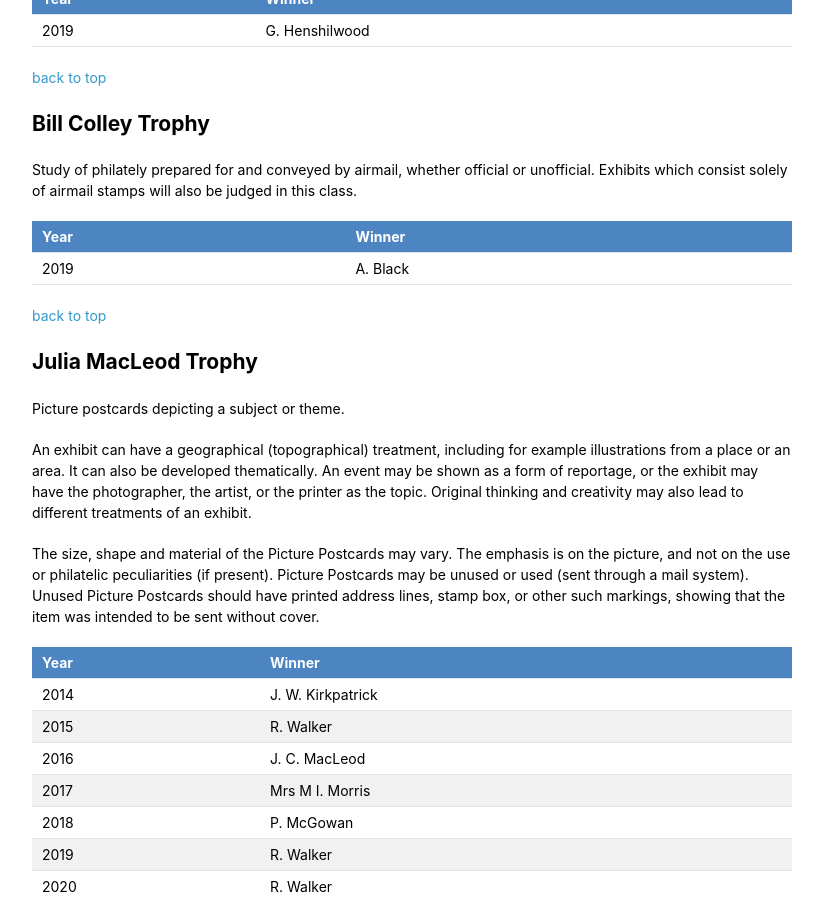
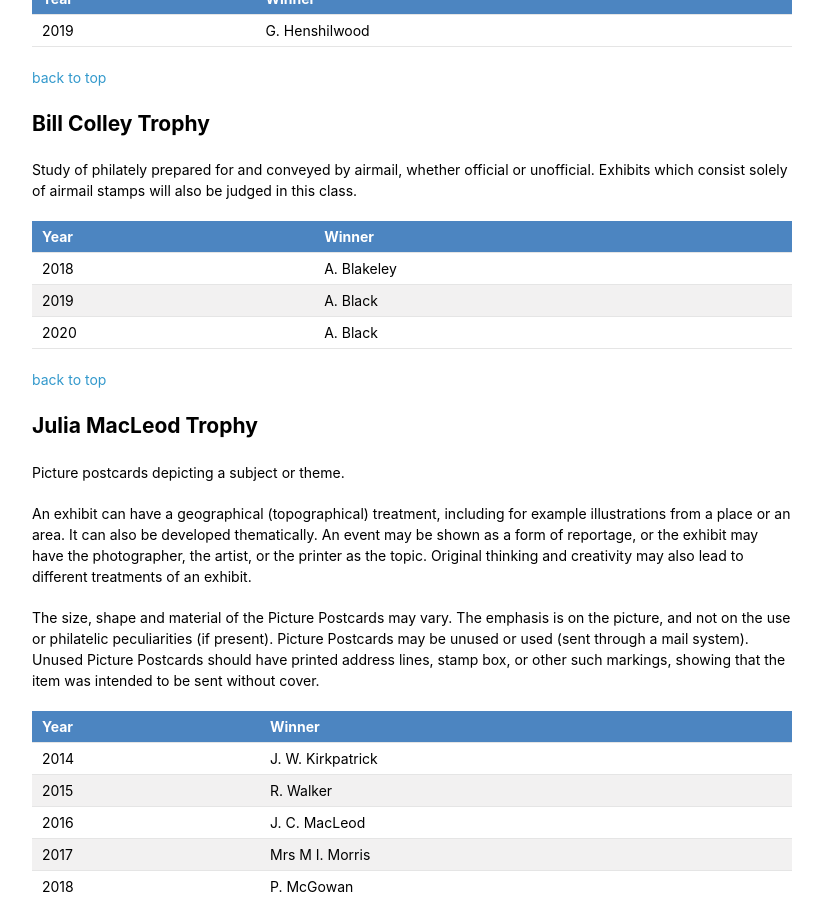
Before and after one commit to astalker/caledonian-stamps, a Jekyll site: the page built from competitions.md, in a window 1280 px wide and 900 px high, scrolled down 6282 px. Shown: the whole window, without its empty margins (338-1161 px from the left). Built offline with Jekyll 4.4.1, drawn with Linux system fonts in a browser that asks for light colours; our own code applies the rules of GitHub Pages for plain Markdown files.

Commit message:
Bill Colley Trophy Winners added

```diff
--- a/competitions.md
+++ b/competitions.md
@@ -203,7 +203,9 @@ Study of philately prepared for and conveyed by airmail, whether official or uno
 
 Year | Winner
 ---- | ------
+2018 | A. Blakeley
 2019 | A. Black
+2020 | A. Black
 
 [back to top](#trophies-and-entry-criteria)
 ## Julia MacLeod Trophy
```
